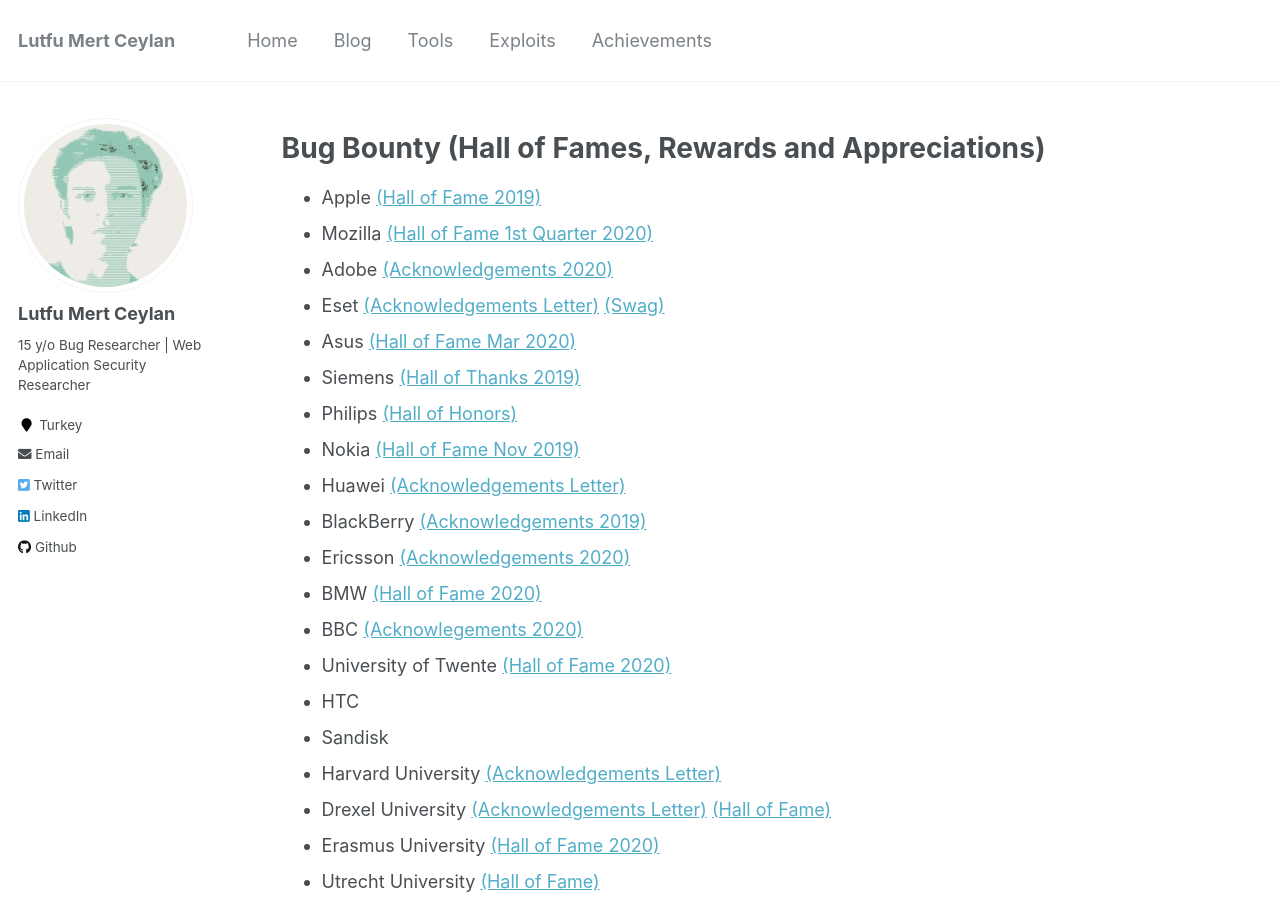
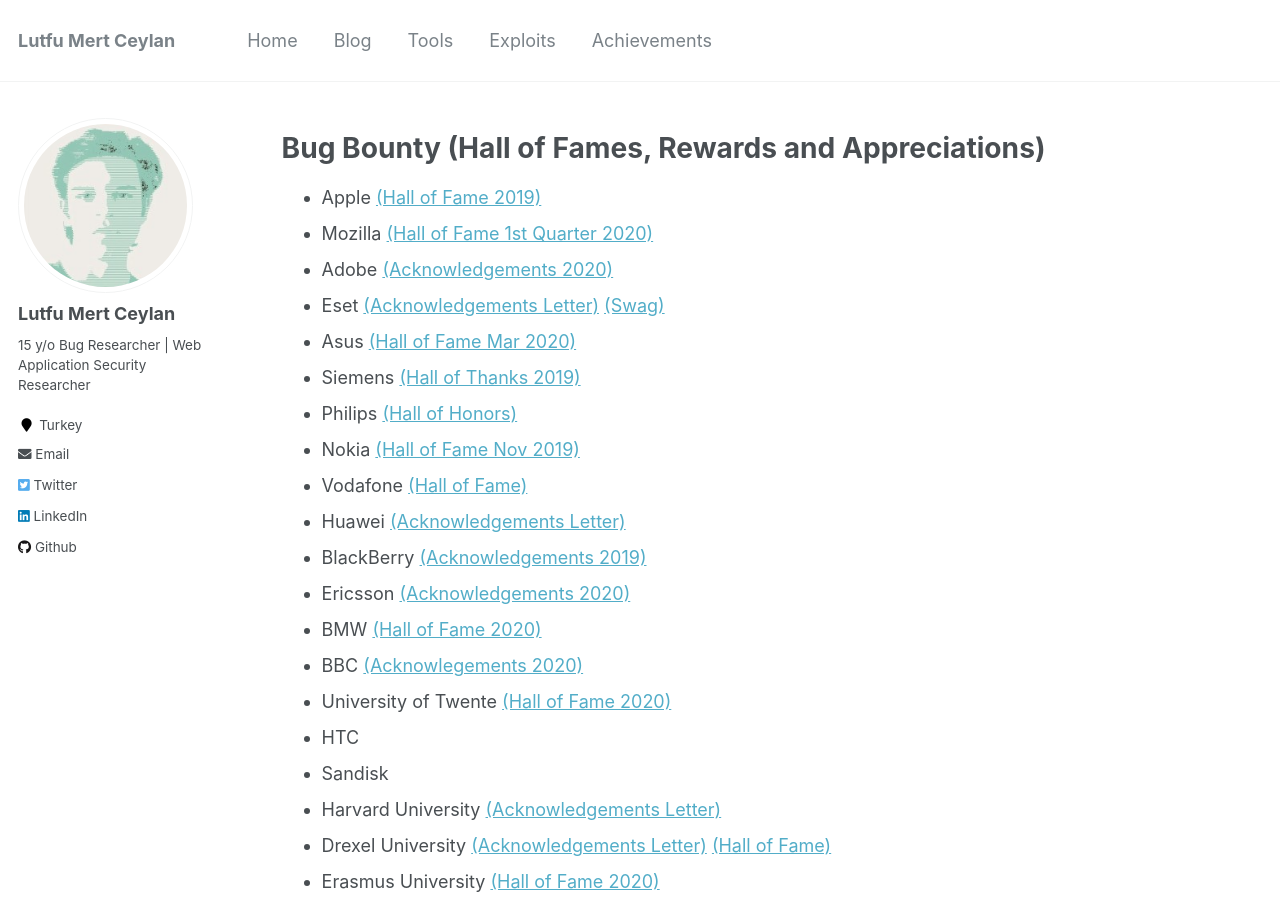
Before and after one commit to lutfumertceylan/mywebsite, a Jekyll site: the page built from _pages/bugbounty.md, in a window 1280 px wide and 900 px high. Built offline with Jekyll 4.4.1, drawn with Linux system fonts in a browser that asks for light colours.

Commit message:
Update bugbounty.md

```diff
--- a/_pages/bugbounty.md
+++ b/_pages/bugbounty.md
@@ -18,6 +18,7 @@ redirect_from:
 * Siemens <a href="https://new.siemens.com/global/en/products/services/cert/hall-of-thanks.html">(Hall of Thanks 2019)</a>
 * Philips <a href="https://www.philips.com/a-w/security/coordinated-vulnerability-disclosure/hall-of-honors.html">(Hall of Honors)</a>
 * Nokia <a href="https://www.nokia.com/responsible-disclosure/">(Hall of Fame Nov 2019)</a>
+* Vodafone <a href="https://www.vodafone.de/unternehmen/sicher-im-dialog.html">(Hall of Fame)</a>
 * Huawei <a href="http://lutfumertceylan.com.tr/files/huawei.jpg">(Acknowledgements Letter)</a>
 * BlackBerry <a href="https://www.blackberry.com/ca/en/services/blackberry-incident-response-team#collaborations">(Acknowledgements 2019)</a>
 * Ericsson <a href="https://www.ericsson.com/en/about-us/enterprise-security/psirt/acknowledgements">(Acknowledgements 2020)</a>
```
